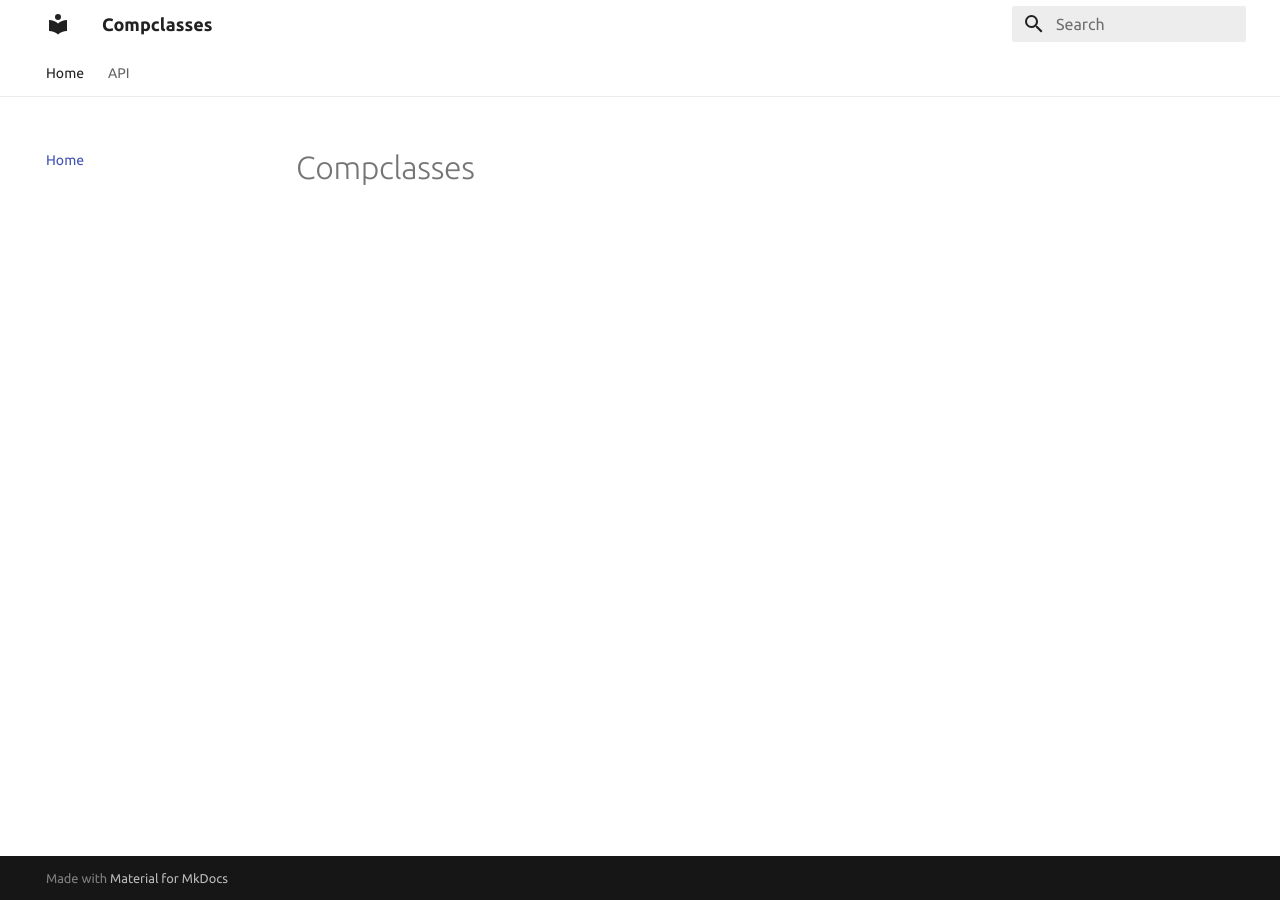
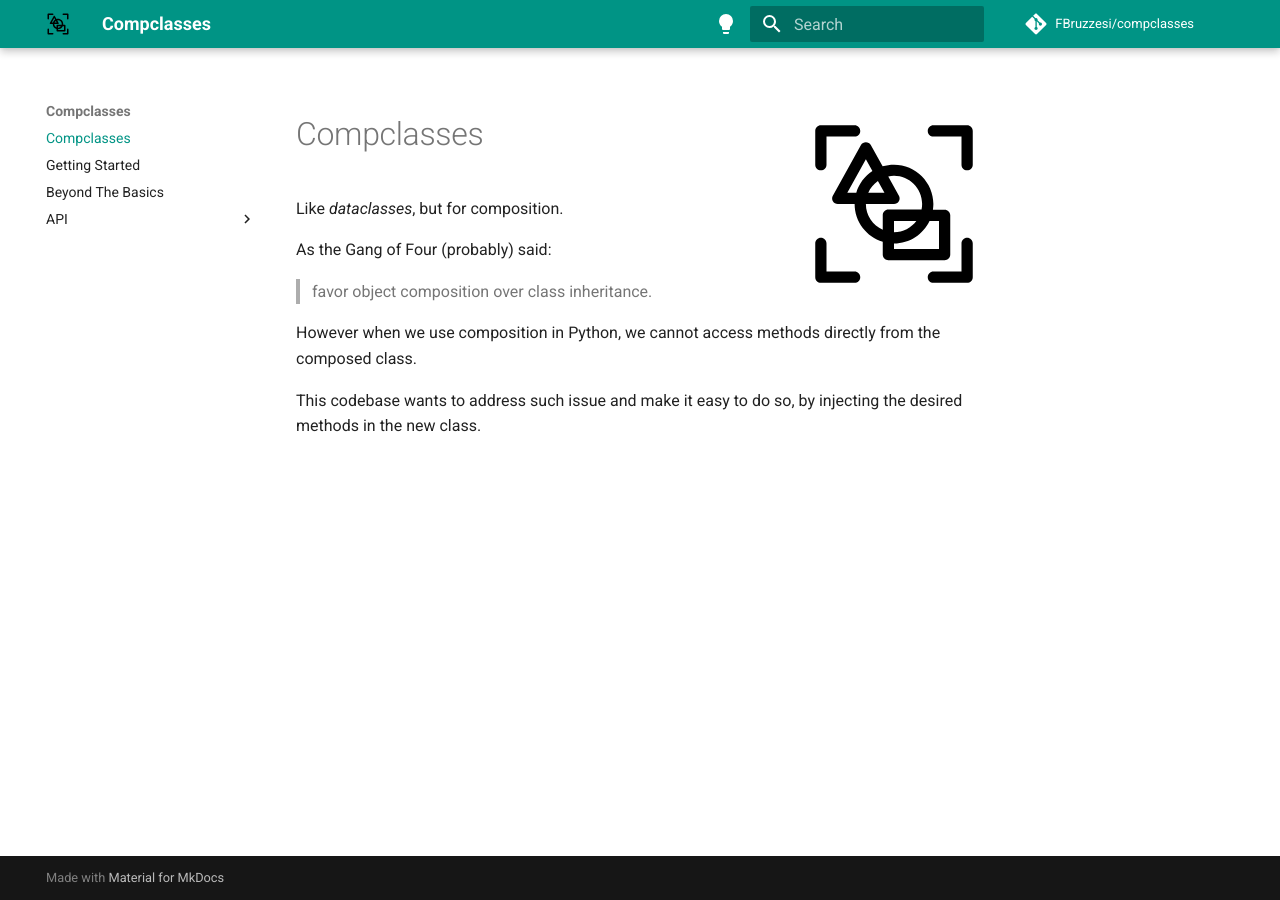
Before and after one commit to FBruzzesi/compclasses, an MkDocs documentation site: the page built from docs/index.md, in a window 1280 px wide. Built offline with MkDocs 1.6.1 and Material for MkDocs 9.7.7, drawn with Linux system fonts in a browser that asks for light colours; comment, search, counter and statistics services are not loaded.

Commit message:
expanded docs, added logo

```diff
--- a/docs/index.md
+++ b/docs/index.md
@@ -1 +1,13 @@
+<img src="img/compclass-logo.svg" width=180 height=180 align="right">
+
 # Compclasses
+
+Like *dataclasses*, but for composition.
+
+As the Gang of Four (probably) said:
+
+> favor object composition over class inheritance.
+
+However when we use composition in Python, we cannot access methods directly from the composed class.
+
+This codebase wants to address such issue and make it easy to do so, by injecting the desired methods in the new class.
--- a/mkdocs.yml
+++ b/mkdocs.yml
@@ -1,23 +1,36 @@
 site_name: Compclasses
-nav:
-  - Home: index.md
-  # - Getting Started:
-  - API:
-    - compclass: api/compclass.md
-    - delegatee: api/delegatee.md
-plugins:
-  - search
-  - mkdocstrings
+site_description: Like *dataclasses*, but for composition
+site_url: https://fbruzzesi.github.io/compclasses/
 theme:
   name: material
-  font:
-    text: Ubuntu
-    code: Ubuntu Mono
-  feature:
-    tabs: true
   palette:
-    primary: white
-    accent: blue
+  - media: '(prefers-color-scheme: light)'
+    scheme: default
+    primary: teal
+    accent: amber
+    toggle:
+      icon: material/lightbulb
+      name: Switch to light mode
+  - media: '(prefers-color-scheme: dark)'
+    scheme: slate
+    primary: teal
+    accent: amber
+    toggle:
+      icon: material/lightbulb-outline
+      name: Switch to dark mode
+  features:
+  - search.suggest
+  - search.highlight
+  - content.tabs.link
+  logo: img/compclass-logo.svg
+  favicon: img/compclass-logo.svg
+  language: en
+repo_name: FBruzzesi/compclasses
+repo_url: https://github.com/fbruzzesi/compclasses
+edit_uri: ''
+plugins:
+- search
+- mkdocstrings
 markdown_extensions:
   - admonition
   - codehilite
@@ -29,3 +42,10 @@ markdown_extensions:
 extra_javascript:
   - https://polyfill.io/v3/polyfill.min.js?features=es6
   - https://cdn.jsdelivr.net/npm/mathjax@3/es5/tex-mml-chtml.js
+nav:
+  - Compclasses: index.md
+  - Getting Started: getting_started.md
+  - Beyond The Basics: beyond_basics.md
+  - API:
+    - compclass: api/compclass.md
+    - delegatee: api/delegatee.md
```
Also changed, not shown: README.md (+5 -1 lines), docs/beyond_basics.md (added, +1 -0 lines), docs/getting_started.md (added, +1 -0 lines), docs/img/compclass-logo.png (added), docs/img/compclass-logo.svg (added).
